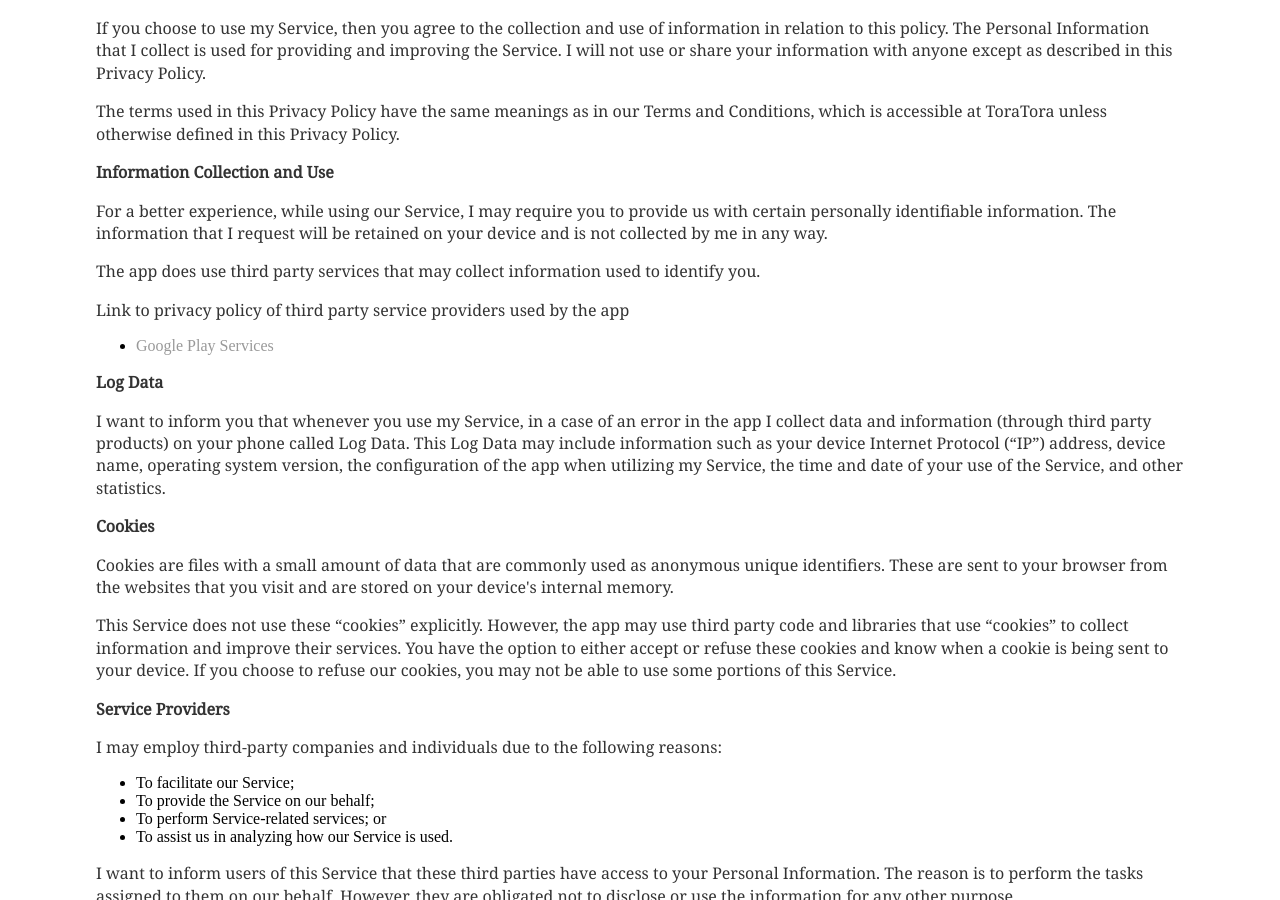
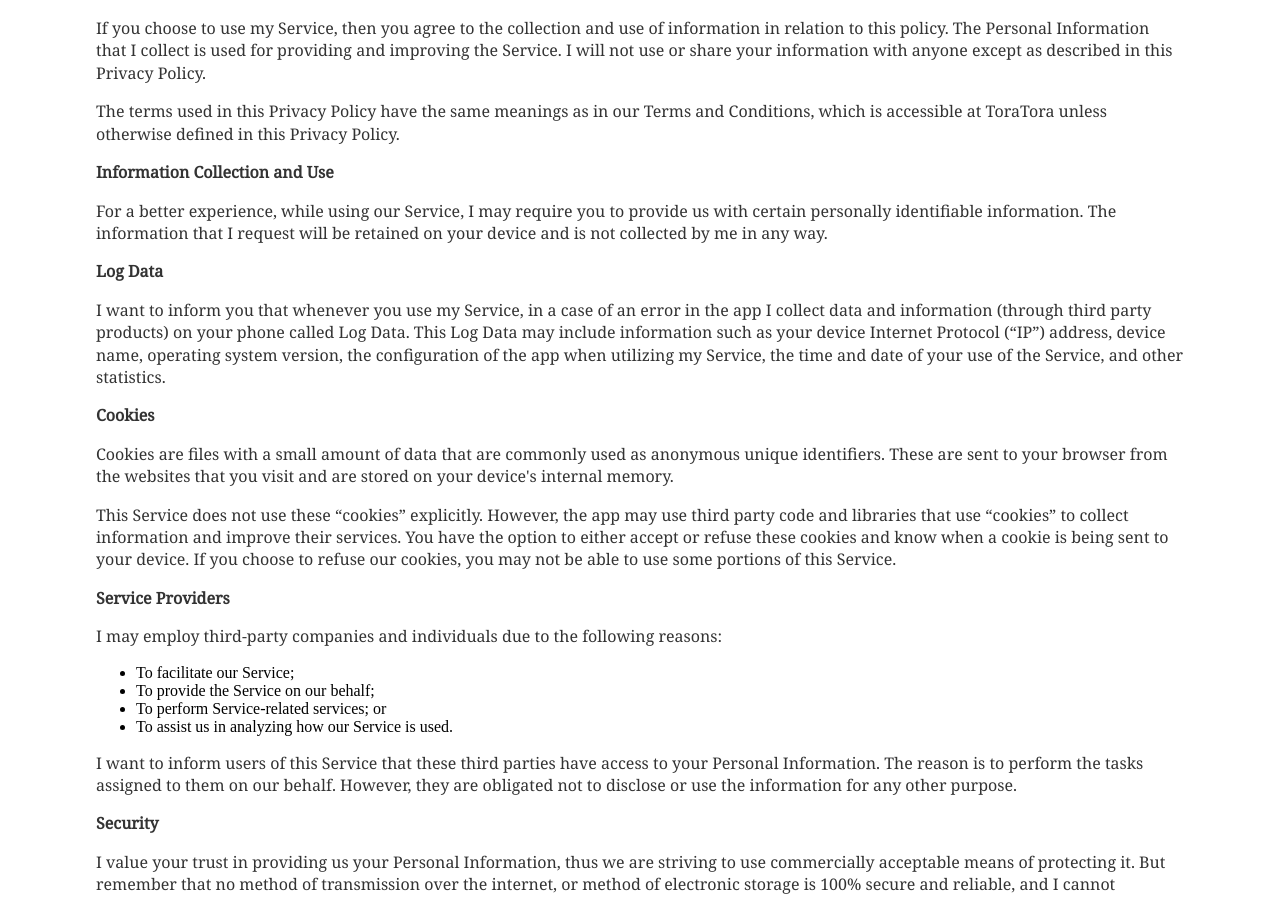
Before and after one commit to marloncardenas/marloncardenas.github.io, a Jekyll site: the page built from toratora/privacypolicy/index.html, in a window 1280 px wide and 900 px high, scrolled down 321 px. Built offline with Jekyll 4.4.1, drawn with Linux system fonts in a browser that asks for light colours.

Commit message:
Updated tora tora site

```diff
--- a/toratora/privacypolicy/index.html
+++ b/toratora/privacypolicy/index.html
@@ -16,7 +16,7 @@ title: Privacy Policy
     accessible at ToraTora unless otherwise defined in this Privacy Policy.
 </p> <p><strong>Information Collection and Use</strong></p> <p>For a better experience, while using our Service, I may require you to provide us with certain
     personally identifiable information. The information that I request will be retained on your device and is not collected by me in any way.
-</p> <p>The app does use third party services that may collect information used to identify you.</p> <div><p>Link to privacy policy of third party service providers used by the app</p> <ul><li><a href="https://www.google.com/policies/privacy/" target="_blank">Google Play Services</a></li><!----><!----><!----><!----><!----><!----><!----></ul></div> <p><strong>Log Data</strong></p> <p> I want to inform you that whenever you use my Service, in a case of
+</p> <p><strong>Log Data</strong></p> <p> I want to inform you that whenever you use my Service, in a case of
     an error in the app I collect data and information (through third party products) on your phone
     called Log Data. This Log Data may include information such as your device Internet Protocol (“IP”) address,
     device name, operating system version, the configuration of the app when utilizing my Service,
```
